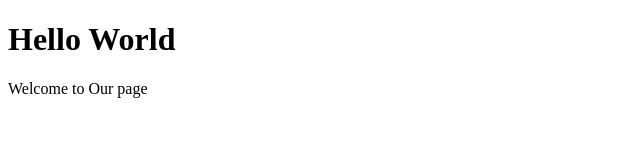
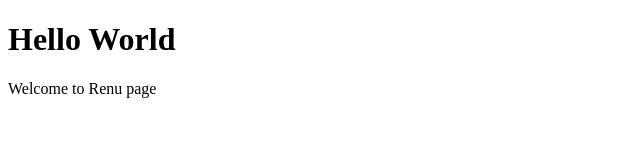
Before and after one commit to renujs/class-project, a plain HTML site: page index.html in a window 1280 px wide. Shown: the full height of the page, 0-640 px from the left. Drawn offline with Linux system fonts and the light colour scheme.

Commit message:
29052024_842

```diff
--- a/index.html
+++ b/index.html
@@ -5,6 +5,6 @@
         </head>
         <body>
                 <h1> Hello World </h1>
-                <p> Welcome to Our page </p>
+                <p> Welcome to Renu page </p>
         </body>
 </html>
```
